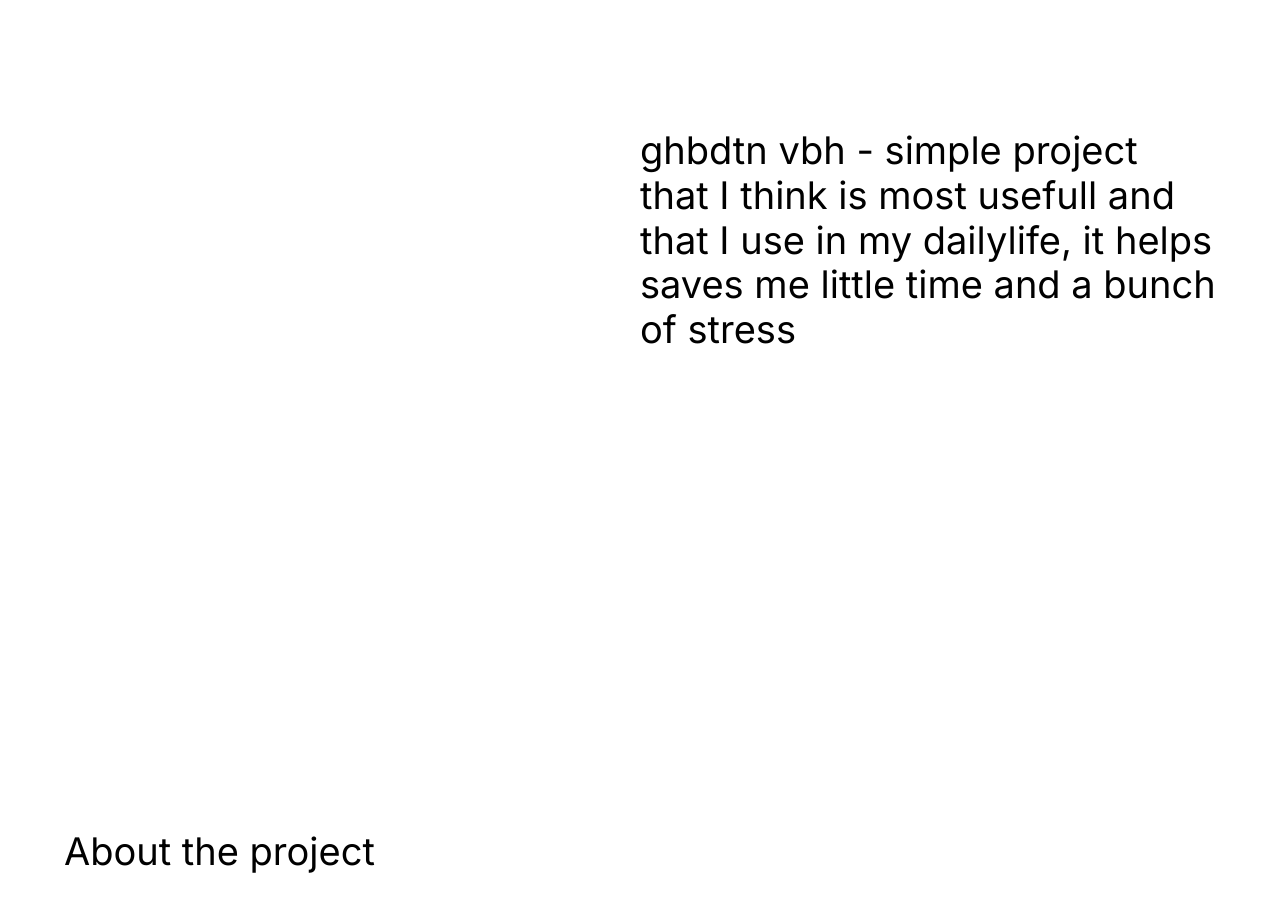
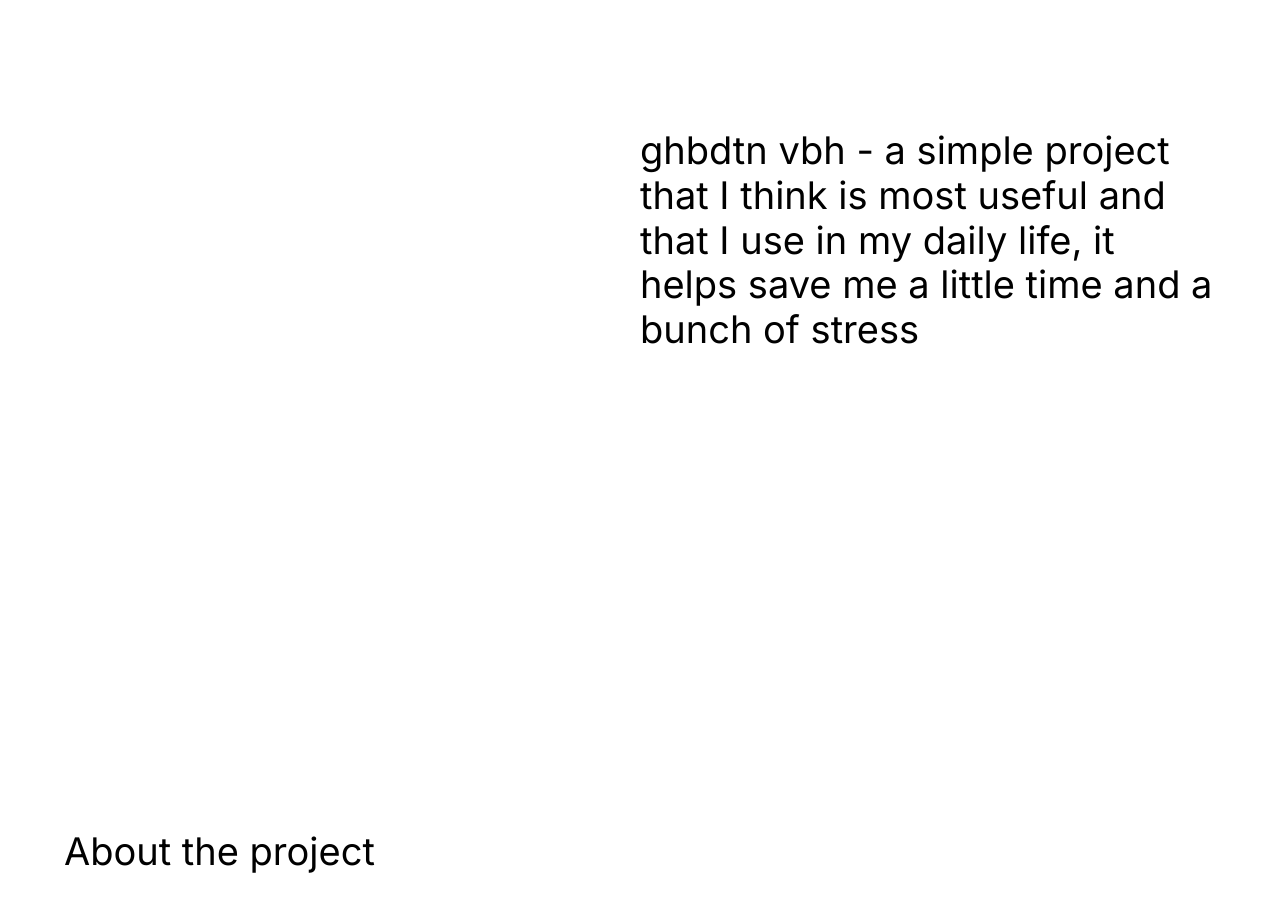
Before and after one commit to mikakostoev/ghbdtn-vbh, a plain HTML site: page docs/index.html in a window 1280 px wide. Shown: the part 960-1872 px from the top of the page. Drawn offline with Linux system fonts and the light colour scheme.

Commit message:
Fix the typos in the intro

```diff
--- a/docs/index.html
+++ b/docs/index.html
@@ -66,7 +66,7 @@ section { display: flex; flex-direction: column; justify-content: center; min-he
 </section>
 
 <section class="intro">
-  <p>ghbdtn vbh - simple project that I think is most usefull and that I use in my dailylife, it helps saves me little time and a bunch of stress</p>
+  <p>ghbdtn vbh - a simple project that I think is most useful and that I use in my daily life, it helps save me a little time and a bunch of stress</p>
 </section>
 
 <section class="about">
```
